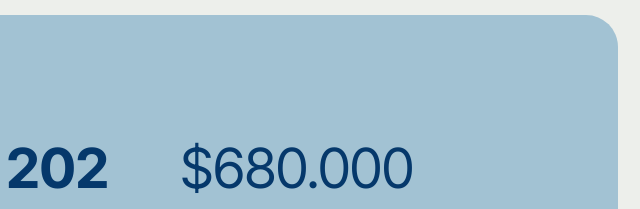
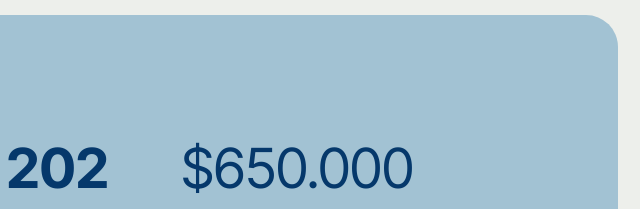
Before and after one commit to Sancor-Alquiler/Inmuebles, a plain HTML site: page index.html in a window 1280 px wide. Shown: the part 2500-2709 px from the top of the page, 630-1270 px from the left. Drawn offline with Linux system fonts and the light colour scheme; files whose address does not match are found by name.

Commit message:
Update index.html

```diff
--- a/index.html
+++ b/index.html
@@ -255,7 +255,7 @@
                                     <p class="mbr-text mbr-fonts-style display-7">· 1 Habitación.<br>· Espacio Para Moto.<br>· Servicios Incluidos: Agua, Energía y Gas.</p>
                                 </div>
                                 <div class="col-md-auto">
-                                    <p class="price mbr-fonts-style display-2">$680.000</p>
+                                    <p class="price mbr-fonts-style display-2">$650.000</p>
                                     <div class="mbr-section-btn"><a href="https://sancor-alquiler.github.io/Inmuebles-Progresar-202/" class="btn btn-secondary display-4">Ver Más</a></div>
                                 </div>
                                 <div class="col-lg-2 d-none d-lg-block"></div>
```
